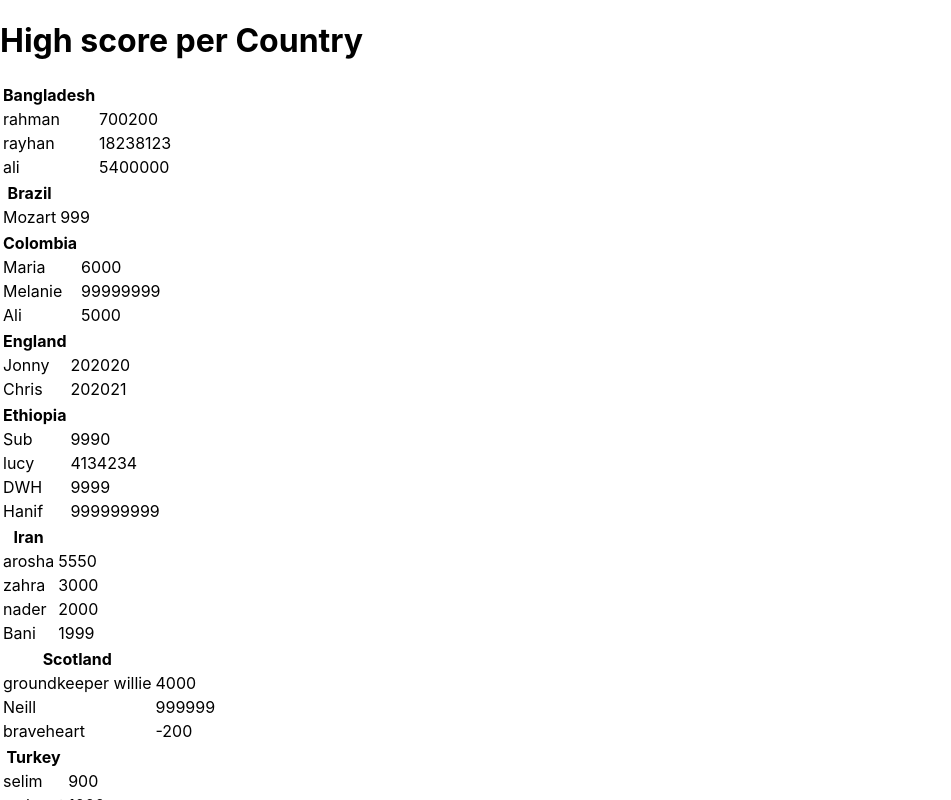
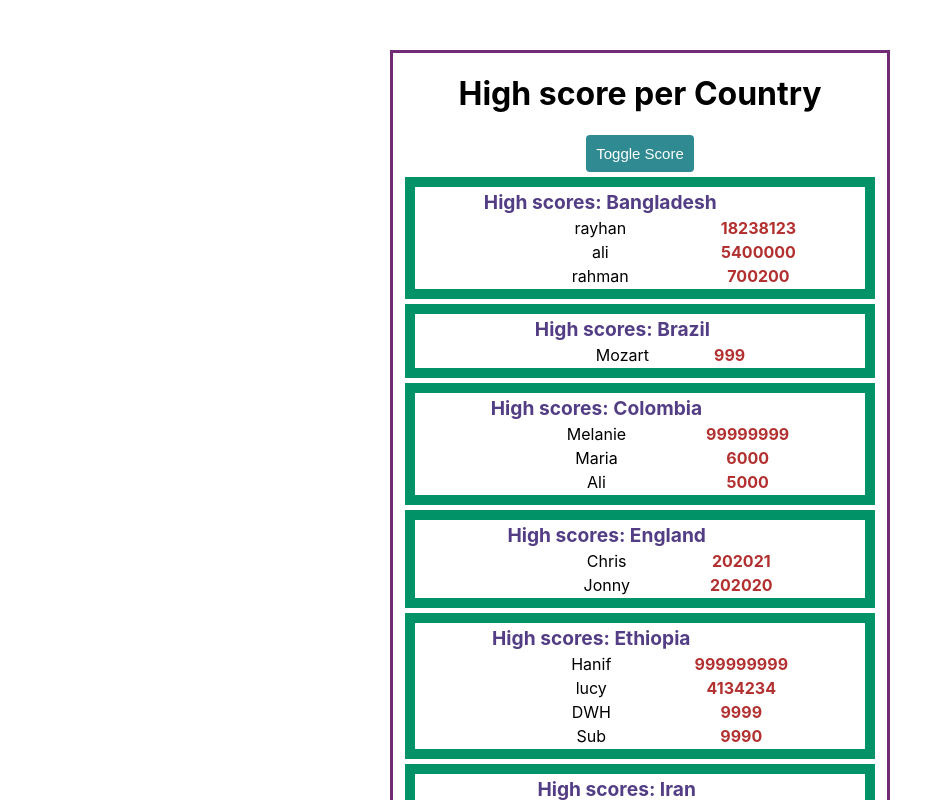
Before and after one commit to teniolao/high-scores-react, a React (Create React App) app: page / in a window 1280 px wide. Shown: the top 800 px of the page, without its empty margins (0-951 px from the left). Built offline with nearby package versions, Linux system fonts and the light colour scheme.

Commit message:
level 4 complete

```diff
--- a/src/App.css
+++ b/src/App.css
@@ -1,38 +1,54 @@
 .App {
+  box-sizing: border-box;
+  border: 3px solid #712b75;
+  width: 500px;
+  margin-top: 50px;
+  margin-left: auto;
+  margin-right: auto;
   text-align: center;
 }
 
-.App-logo {
-  height: 40vmin;
-  pointer-events: none;
+button {
+  border: none;
+  background-color: #2f8a91;
+  color: white;
+  border-radius: 4px;
+  padding: 10px;
+  font-size: 15px;
 }
 
-@media (prefers-reduced-motion: no-preference) {
-  .App-logo {
-    animation: App-logo-spin infinite 20s linear;
-  }
+.container {
+  width: 100%;
 }
 
-.App-header {
-  background-color: #282c34;
-  min-height: 100vh;
-  display: flex;
-  flex-direction: column;
-  align-items: center;
-  justify-content: center;
-  font-size: calc(10px + 2vmin);
-  color: white;
+h1 {
+  text-align: center;
 }
 
-.App-link {
-  color: #61dafb;
+.wrapper {
+  margin-left: auto;
+  margin-right: auto;
+  border: 10px solid #019267;
+  width: 450px;
+  margin: 5px auto;
+}
+.table {
+  justify-content: center;
+  margin-left: auto;
+  margin-right: auto;
 }
 
-@keyframes App-logo-spin {
-  from {
-    transform: rotate(0deg);
-  }
-  to {
-    transform: rotate(360deg);
-  }
+.table-header {
+  text-align: center;
 }
+
+thead {
+  color: #533e85;
+  padding: 50px;
+  font-size: larger;
+}
+
+.score {
+  color: #b33030;
+  font-weight: 700;
+}
--- a/src/App.js
+++ b/src/App.js
@@ -1,11 +1,27 @@
+import React, { useState } from "react";
 import "./App.css";
-import React from "react";
-import Table from "./Table";
+import allCountryScores from "./scores";
+import Header from "./Header";
+import ToggleButton from "./ToggleButton";
+import TableDescending from "./TableDescending";
+import TableAscending from "./TableAscending";
 
 function App() {
+  const [sortScore, setSortScore] = useState(true);
+
+  function changeOrder() {
+    sortScore ? setSortScore(false) : setSortScore(true);
+  }
+
   return (
-    <div>
-      <Table />
+    <div className="App">
+      <Header />
+      <ToggleButton changeOrder={changeOrder} />
+      {sortScore ? (
+        <TableDescending data={allCountryScores} />
+      ) : (
+        <TableAscending data={allCountryScores} />
+      )}
     </div>
   );
 }
--- /dev/null
+++ b/src/Header.js
@@ -0,0 +1,7 @@
+import React from "react";
+
+const Header = () => {
+  return <h1>High score per Country</h1>;
+};
+
+export default Header;
--- a/src/Table.js
+++ /dev/null
@@ -1,39 +0,0 @@
-import React from "react";
-import allCountryScores from "./scores";
-
-function Table() {
-  return (
-    <div>
-      <h1>High score per Country</h1>
-      <div>
-        {allCountryScores
-          .sort((a, b) => a.name.localeCompare(b.name))
-          .map(({ name, scores }, index) => {
-            return (
-              <div key={index}>
-                <table>
-                  <thead>
-                    <tr>
-                      <th scope="col">{name}</th>
-                    </tr>
-                  </thead>
-                  <tbody>
-                    {scores.map(({ n, s }, index) => {
-                      return (
-                        <tr key={index}>
-                          <td>{n}</td>
-                          <td>{s}</td>
-                        </tr>
-                      );
-                    })}
-                  </tbody>
-                </table>
-              </div>
-            );
-          })}
-      </div>
-    </div>
-  );
-}
-
-export default Table;
--- /dev/null
+++ b/src/TableAscending.js
@@ -0,0 +1,39 @@
+import React from "react";
+
+const TableAscending = (props) => {
+  const allCountryScores = props.data;
+
+  return (
+    <div className="container">
+      {allCountryScores
+        .sort((a, b) => a.name.localeCompare(b.name))
+        .map(({ name, scores }, index) => {
+          return (
+            <div className="wrapper" key={index}>
+              <table className="table" key={index}>
+                <thead className="table-header">
+                  <tr>
+                    <th>High scores: {name}</th>
+                  </tr>
+                </thead>
+                <tbody>
+                  {scores
+                    .sort((a, b) => a.s - b.s)
+                    .map(({ n, s }, index) => {
+                      return (
+                        <tr className="table-body" key={index}>
+                          <td>{n}</td>
+                          <td className="score">{s}</td>
+                        </tr>
+                      );
+                    })}
+                </tbody>
+              </table>
+            </div>
+          );
+        })}
+    </div>
+  );
+};
+
+export default TableAscending;
--- /dev/null
+++ b/src/TableDescending.js
@@ -0,0 +1,39 @@
+import React from "react";
+
+function TableDescending(props) {
+  const allCountryScores = props.data;
+
+  return (
+    <div className="container">
+      {allCountryScores
+        .sort((a, b) => a.name.localeCompare(b.name))
+        .map(({ name, scores }, index) => {
+          return (
+            <div className="wrapper" key={index}>
+              <table className="table" key={index}>
+                <thead className="table-header">
+                  <tr>
+                    <th>High scores: {name}</th>
+                  </tr>
+                </thead>
+                <tbody>
+                  {scores
+                    .sort((a, b) => b.s - a.s)
+                    .map(({ n, s }, index) => {
+                      return (
+                        <tr className="table-body" key={index}>
+                          <td>{n}</td>
+                          <td className="score">{s}</td>
+                        </tr>
+                      );
+                    })}
+                </tbody>
+              </table>
+            </div>
+          );
+        })}
+    </div>
+  );
+}
+
+export default TableDescending;
--- /dev/null
+++ b/src/ToggleButton.js
@@ -0,0 +1,7 @@
+import React from "react";
+
+const ToggleButton = (props) => {
+  return <button onClick={props.changeOrder}>Toggle Score</button>;
+};
+
+export default ToggleButton;
```
